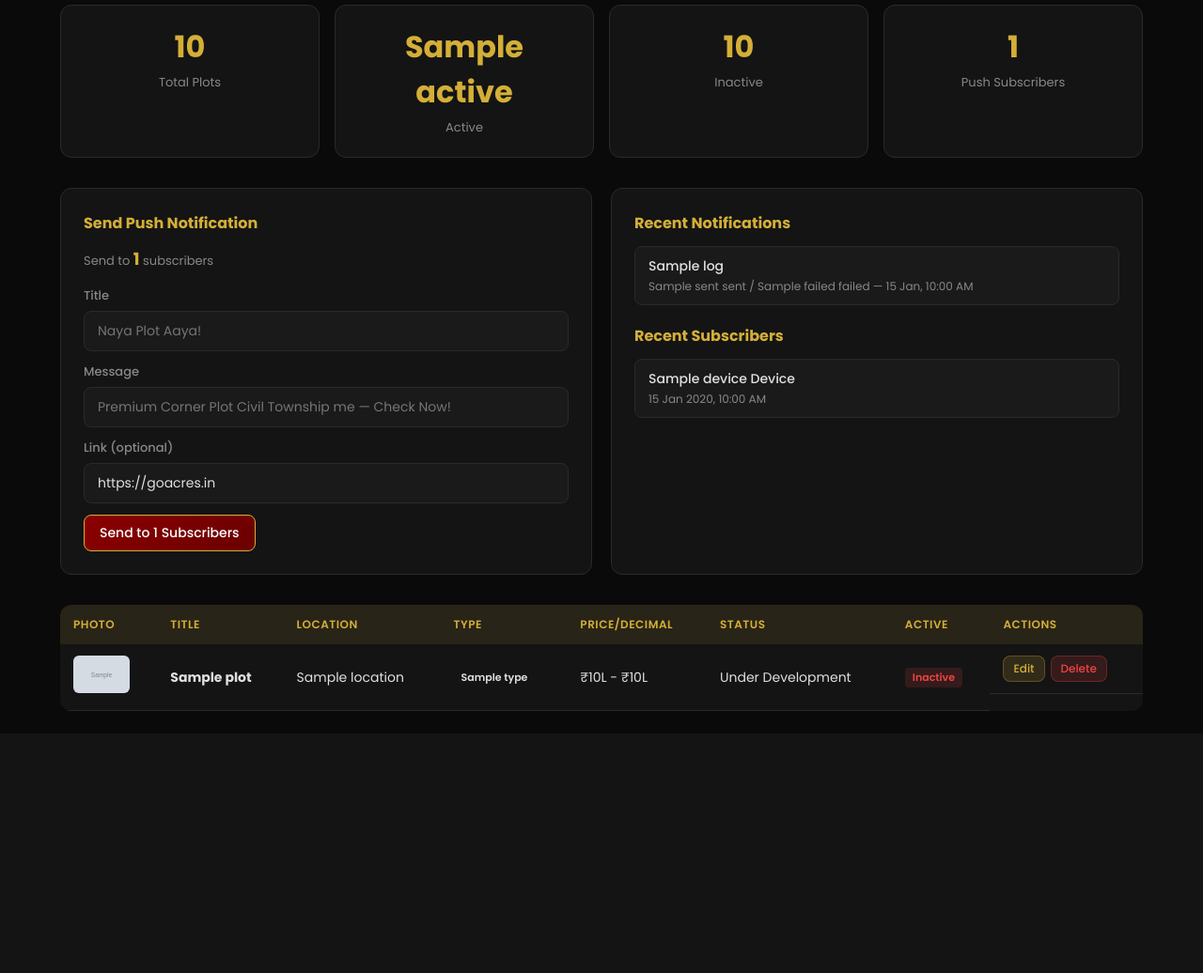
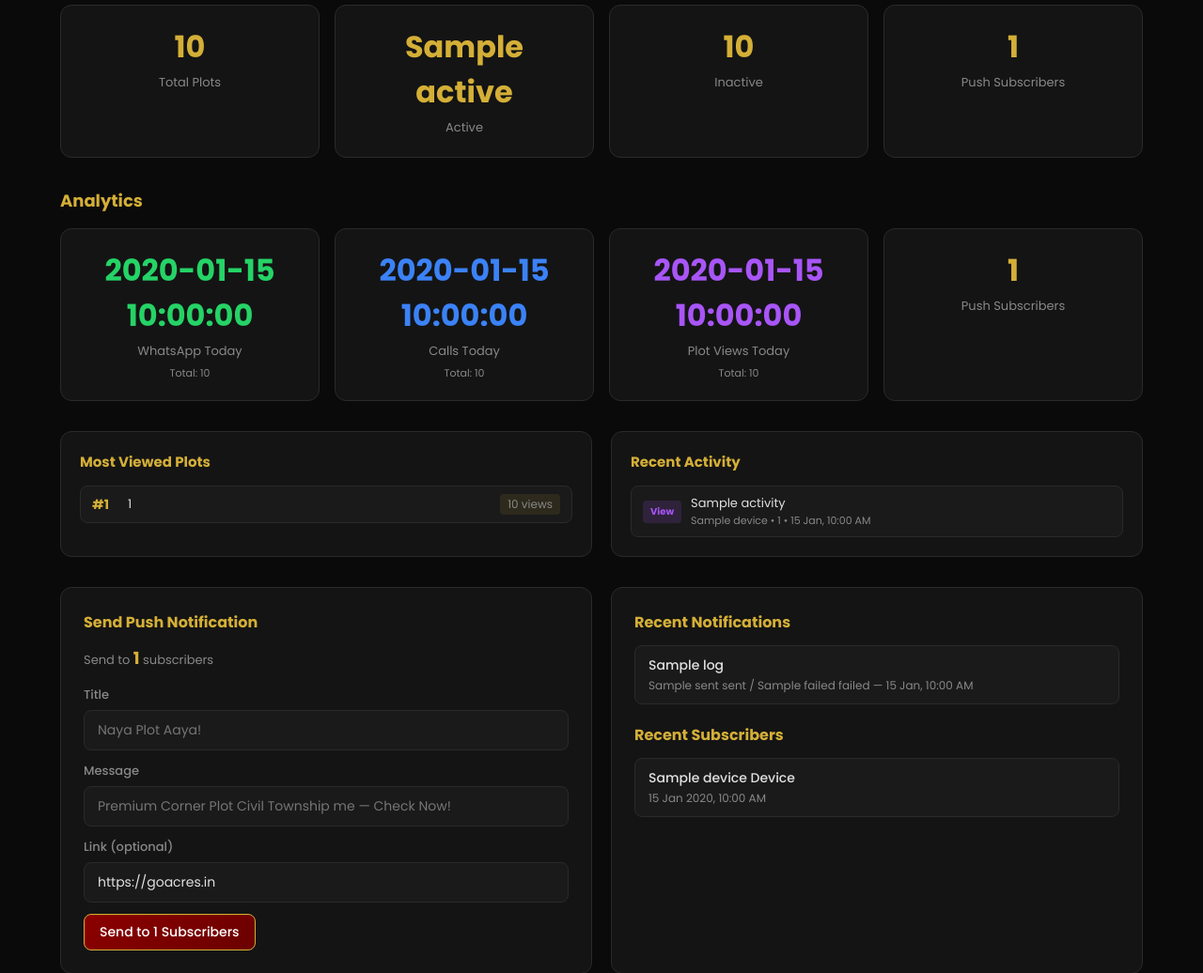
Before and after one commit to kanhupasayat/goacres, a FastAPI app: template backend/templates/dashboard.html in a window 1280 px wide. Shown: the part 353-1389 px from the top of the page at 94% size. Before the commit the page ends 1110 px from the top, so only its background shows below. Run offline with FastAPI, Linux system fonts and the light colour scheme; the template is opened without the code that fills it: most values are stand-ins (such as "Sample title", 1, 10 or a date in 2020); grey boxes marked "Sample" are stand-in pictures; parts of the project's set-up code (start-up, migrations or seed data) failed here and were passed over.

Commit message:
Add analytics tracking — WhatsApp clicks, call clicks, plot views
- Track WhatsApp clicks from Hero, AllPlots, PlotDetail, WhatsAppWidget
- Track Call clicks from Hero and PlotDetail
- Track Plot views on PlotDetail page
- Analytics API endpoint: POST /api/track
- Admin dashboard: today/total counts, most viewed plots, recent activity feed
- MongoDB analytics collection with type and timestamp indexes

Co-Authored-By: Claude Opus 4.6 <noreply@anthropic.com>

```diff
--- a/backend/database.py
+++ b/backend/database.py
@@ -32,6 +32,8 @@ async def connect_db():
     await db.users.create_index("email", unique=True)
     await db.push_subscribers.create_index("endpoint", unique=True)
     await db.push_subscribers.create_index("is_active")
+    await db.analytics.create_index("type")
+    await db.analytics.create_index("timestamp")
 
 
 async def close_db():
--- a/backend/main.py
+++ b/backend/main.py
@@ -6,7 +6,7 @@ from fastapi.staticfiles import StaticFiles
 
 from config import settings
 from database import connect_db, close_db, get_db
-from routes import auth_router, plots_router, admin_router, upload_router, settings_router, push_router
+from routes import auth_router, plots_router, admin_router, upload_router, settings_router, push_router, analytics_router
 
 
 async def ensure_admin():
@@ -60,6 +60,7 @@ app.include_router(admin_router)
 app.include_router(upload_router)
 app.include_router(settings_router)
 app.include_router(push_router)
+app.include_router(analytics_router)
 
 
 @app.get("/")
--- a/backend/routes/__init__.py
+++ b/backend/routes/__init__.py
@@ -4,3 +4,4 @@ from routes.admin import router as admin_router
 from routes.upload import router as upload_router
 from routes.settings import router as settings_router
 from routes.push import router as push_router
+from routes.analytics import router as analytics_router
--- a/backend/static/admin.css
+++ b/backend/static/admin.css
@@ -762,6 +762,153 @@ body {
     padding: 12px 0;
 }
 
+/* Analytics Section */
+.analytics-section {
+    margin-bottom: 32px;
+}
+
+.section-heading {
+    color: var(--gold);
+    font-size: 18px;
+    margin-bottom: 16px;
+}
+
+.stat-green { color: #25d366 !important; }
+.stat-blue { color: #3b82f6 !important; }
+.stat-purple { color: #a855f7 !important; }
+
+.stat-total {
+    display: block;
+    font-size: 11px;
+    color: var(--text-muted);
+    margin-top: 4px;
+}
+
+.analytics-grid {
+    display: grid;
+    grid-template-columns: 1fr 1fr;
+    gap: 20px;
+    margin-top: 20px;
+}
+
+.analytics-card {
+    background: var(--bg-card);
+    border: 1px solid var(--border);
+    border-radius: 12px;
+    padding: 20px;
+}
+
+.analytics-card h3 {
+    color: var(--gold);
+    font-size: 15px;
+    margin-bottom: 14px;
+}
+
+/* Popular Plots */
+.popular-list {
+    display: flex;
+    flex-direction: column;
+    gap: 8px;
+}
+
+.popular-item {
+    display: flex;
+    align-items: center;
+    gap: 10px;
+    padding: 8px 12px;
+    background: var(--bg-input);
+    border: 1px solid var(--border);
+    border-radius: var(--radius);
+}
+
+.popular-rank {
+    color: var(--gold);
+    font-weight: 700;
+    font-size: 14px;
+    width: 28px;
+}
+
+.popular-name {
+    flex: 1;
+    font-size: 13px;
+    color: var(--text);
+}
+
+.popular-views {
+    font-size: 12px;
+    color: var(--text-muted);
+    background: rgba(212, 175, 55, 0.1);
+    padding: 2px 8px;
+    border-radius: 4px;
+}
+
+/* Activity List */
+.activity-list {
+    display: flex;
+    flex-direction: column;
+    gap: 6px;
+    max-height: 400px;
+    overflow-y: auto;
+}
+
+.activity-item {
+    display: flex;
+    align-items: center;
+    gap: 10px;
+    padding: 8px 12px;
+    background: var(--bg-input);
+    border: 1px solid var(--border);
+    border-radius: var(--radius);
+}
+
+.activity-icon {
+    font-size: 10px;
+    font-weight: 700;
+    padding: 4px 8px;
+    border-radius: 4px;
+    white-space: nowrap;
+}
+
+.icon-wa {
+    background: rgba(37, 211, 102, 0.15);
+    color: #25d366;
+}
+
+.icon-call {
+    background: rgba(59, 130, 246, 0.15);
+    color: #3b82f6;
+}
+
+.icon-view {
+    background: rgba(168, 85, 247, 0.15);
+    color: #a855f7;
+}
+
+.activity-info {
+    display: flex;
+    flex-direction: column;
+    min-width: 0;
+}
+
+.activity-plot {
+    font-size: 13px;
+    color: var(--text);
+    white-space: nowrap;
+    overflow: hidden;
+    text-overflow: ellipsis;
+}
+
+.activity-meta {
+    font-size: 11px;
+    color: var(--text-muted);
+}
+
+@media (max-width: 768px) {
+    .analytics-grid {
+        grid-template-columns: 1fr;
+    }
+}
+
 @media (max-width: 768px) {
     .push-section {
         grid-template-columns: 1fr;
--- a/backend/templates/dashboard.html
+++ b/backend/templates/dashboard.html
@@ -55,6 +55,74 @@
         <div class="stat-card">
             <span class="stat-number">{{ push_count }}</span>
             <span class="stat-label">Push Subscribers</span>
+        </div>
+    </div>
+
+    <!-- Analytics Section -->
+    <div class="analytics-section">
+        <h2 class="section-heading">Analytics</h2>
+        <div class="stats-row">
+            <div class="stat-card">
+                <span class="stat-number stat-green">{{ wa_today }}</span>
+                <span class="stat-label">WhatsApp Today</span>
+                <span class="stat-total">Total: {{ wa_total }}</span>
+            </div>
+            <div class="stat-card">
+                <span class="stat-number stat-blue">{{ call_today }}</span>
+                <span class="stat-label">Calls Today</span>
+                <span class="stat-total">Total: {{ call_total }}</span>
+            </div>
+            <div class="stat-card">
+                <span class="stat-number stat-purple">{{ views_today }}</span>
+                <span class="stat-label">Plot Views Today</span>
+                <span class="stat-total">Total: {{ views_total }}</span>
+            </div>
+            <div class="stat-card">
+                <span class="stat-number">{{ push_count }}</span>
+                <span class="stat-label">Push Subscribers</span>
+            </div>
+        </div>
+
+        <div class="analytics-grid">
+            <!-- Popular Plots -->
+            <div class="analytics-card">
+                <h3>Most Viewed Plots</h3>
+                {% if popular_plots %}
+                <div class="popular-list">
+                    {% for p in popular_plots %}
+                    <div class="popular-item">
+                        <span class="popular-rank">#{{ loop.index }}</span>
+                        <span class="popular-name">{{ p._id }}</span>
+                        <span class="popular-views">{{ p.views }} views</span>
+                    </div>
+                    {% endfor %}
+                </div>
+                {% else %}
+                <p class="push-empty">No data yet</p>
+                {% endif %}
+            </div>
+
+            <!-- Recent Activity -->
+            <div class="analytics-card">
+                <h3>Recent Activity</h3>
+                {% if recent_activity %}
+                <div class="activity-list">
+                    {% for a in recent_activity %}
+                    <div class="activity-item">
+                        <span class="activity-icon {% if a.type == 'whatsapp_click' %}icon-wa{% elif a.type == 'call_click' %}icon-call{% else %}icon-view{% endif %}">
+                            {% if a.type == 'whatsapp_click' %}WA{% elif a.type == 'call_click' %}Call{% else %}View{% endif %}
+                        </span>
+                        <div class="activity-info">
+                            <span class="activity-plot">{{ a.plot_title or 'General' }}</span>
+                            <span class="activity-meta">{{ a.device }} &bull; {{ a.page }} &bull; {{ a.timestamp.strftime('%d %b, %I:%M %p') }}</span>
+                        </div>
+                    </div>
+                    {% endfor %}
+                </div>
+                {% else %}
+                <p class="push-empty">No activity yet</p>
+                {% endif %}
+            </div>
         </div>
     </div>
 
--- a/src/components/AllPlots.jsx
+++ b/src/components/AllPlots.jsx
@@ -6,6 +6,7 @@ import { useTranslation } from '../hooks/useTranslation';
 import SEO from './SEO';
 import ComingSoon from './ComingSoon';
 import { awaitPlots, getCachedPlots, prefetchPlots } from '../utils/plotsCache';
+import { trackEvent } from '../utils/analytics';
 import './AllPlots.css';
 
 const API_URL = import.meta.env.VITE_API_URL || '';
@@ -366,7 +367,7 @@ const AllPlots = () => {
                     className="ap-whatsapp-btn"
                     target="_blank"
                     rel="noopener noreferrer"
-                    onClick={(e) => e.stopPropagation()}
+                    onClick={(e) => { e.stopPropagation(); trackEvent('whatsapp_click', { plotTitle: property.title, plotSlug: property.slug, page: 'AllPlots' }); }}
                   >
                     <FaWhatsapp />
                   </a>
--- a/src/components/WhatsAppWidget.jsx
+++ b/src/components/WhatsAppWidget.jsx
@@ -2,6 +2,7 @@ import { useState, useEffect, useRef } from 'react';
 import { FaWhatsapp, FaCheckDouble } from 'react-icons/fa';
 import { FiX } from 'react-icons/fi';
 import { useTranslation } from '../hooks/useTranslation';
+import { trackEvent } from '../utils/analytics';
 import './WhatsAppWidget.css';
 
 const WhatsAppWidget = () => {
@@ -46,6 +47,7 @@ const WhatsAppWidget = () => {
   }, [chatStep]);
 
   const handleWhatsAppClick = () => {
+    trackEvent('whatsapp_click', { plotTitle: 'General Enquiry', page: 'WhatsAppWidget' });
     const url = `https://wa.me/${phoneNumber}?text=${encodeURIComponent(t('whatsappWidget.defaultMessage'))}`;
     window.open(url, '_blank');
   };
```
Also changed, not shown: backend/routes/admin.py (+27 -0 lines), backend/routes/analytics.py (added, +30 -0 lines), src/components/Hero.jsx (+7 -1 lines), src/components/PlotDetail.jsx (+11 -1 lines), src/utils/analytics.js (added, +26 -0 lines).
